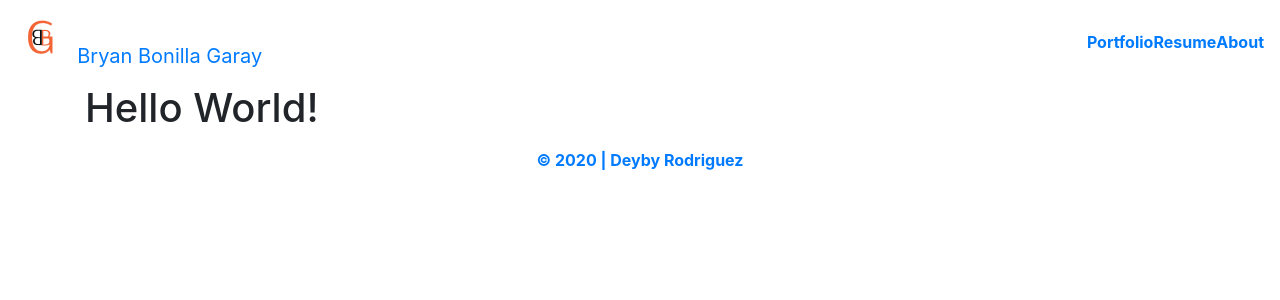
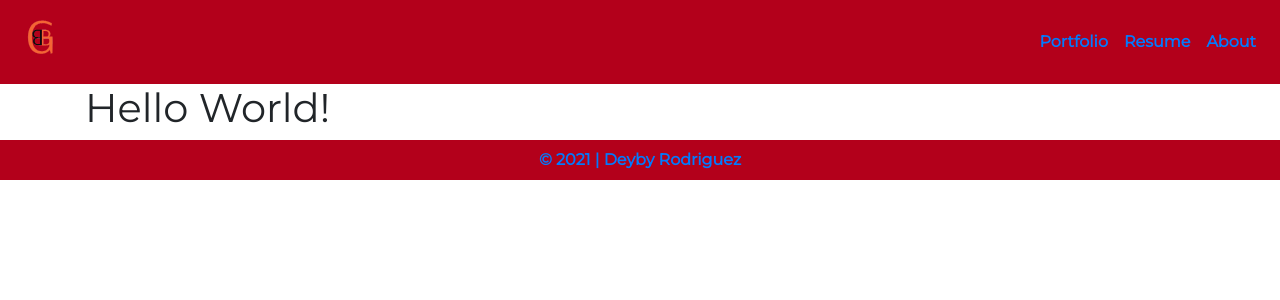
Before and after one commit to deybyr647/bryan-personal-website, a Next.js app: page / in a window 1280 px wide. Shown: the top 300 px of the page. Built offline with nearby package versions, Linux system fonts and the light colour scheme.

Commit message:
Completed navbar & footer components, and added styling

```diff
--- a/components/Footer.tsx
+++ b/components/Footer.tsx
@@ -1,10 +1,16 @@
 import { Nav } from 'react-bootstrap';
 
 const Footer = () => (
-    <Nav className='sticky-bottom justify-content-center'>
-        <Nav.Link className='f heading font-weight-bold' href='https://deybyr647.com' target='_blank' rel='noopener noreferrer'>
-          &copy; 2020 | Deyby Rodriguez
-        </Nav.Link>
+    <Nav className='sticky-bottom justify-content-center font-weight-bold'>
+        <Nav.Item className="nav-link">
+            <a
+                href="https://deybyr647.com"
+                target="_blank"
+                rel="noopener noreferrer"
+            >
+                &copy; 2021 | Deyby Rodriguez
+            </a>
+        </Nav.Item>
     </Nav>
 )
 
--- a/components/Navigation.tsx
+++ b/components/Navigation.tsx
@@ -7,15 +7,27 @@ const Navigation = () => {
     return (
         <Navbar variant='light' expand='lg'>
             <Navbar.Brand>
-                <Image src="/Logo.svg" width={50} height={50}/>
-                &nbsp; <Link href="/">Bryan Bonilla Garay</Link>
+                <Link
+                    href="/"
+                >
+                    <a><Image src="/Logo.svg" width={50} height={50}/></a>
+                </Link>
             </Navbar.Brand>
+
             <Navbar.Toggle aria-controls="nav"/>
             <Navbar.Collapse id="nav">
-                <Nav className="font-weight-bold ml-auto">
-                    <Nav.Link as={Link} href='/portfolio'>Portfolio</Nav.Link>
-                    <Nav.Link as={Link} href='/resume'>Resume</Nav.Link>
-                    <Nav.Link as={Link} href='/about'>About</Nav.Link>
+                <Nav className="font-weight-bold ml-auto text-center">
+                    <Nav.Item className="nav-link">
+                        <Link href="/portfolio">Portfolio</Link>
+                    </Nav.Item>
+
+                    <Nav.Item className="nav-link">
+                        <Link href="/resume">Resume</Link>
+                    </Nav.Item>
+
+                    <Nav.Item className="nav-link">
+                        <Link href="/about">About</Link>
+                    </Nav.Item>
                 </Nav>
             </Navbar.Collapse>
         </Navbar>
--- a/styles/globals.css
+++ b/styles/globals.css
@@ -1,3 +1,5 @@
+@import url('https://fonts.googleapis.com/css2?family=Montserrat&display=swap');
+
 html,
 body {
   padding: 0;
@@ -11,6 +13,16 @@ a {
   text-decoration: none;
 }
 
+a:hover {
+  color: inherit;
+  text-decoration: none;
+}
+
 * {
   box-sizing: border-box;
+  font-family: 'Montserrat', sans-serif;
 }
+
+.navbar, .nav {
+  background-color: #B3001B;
+}
```
